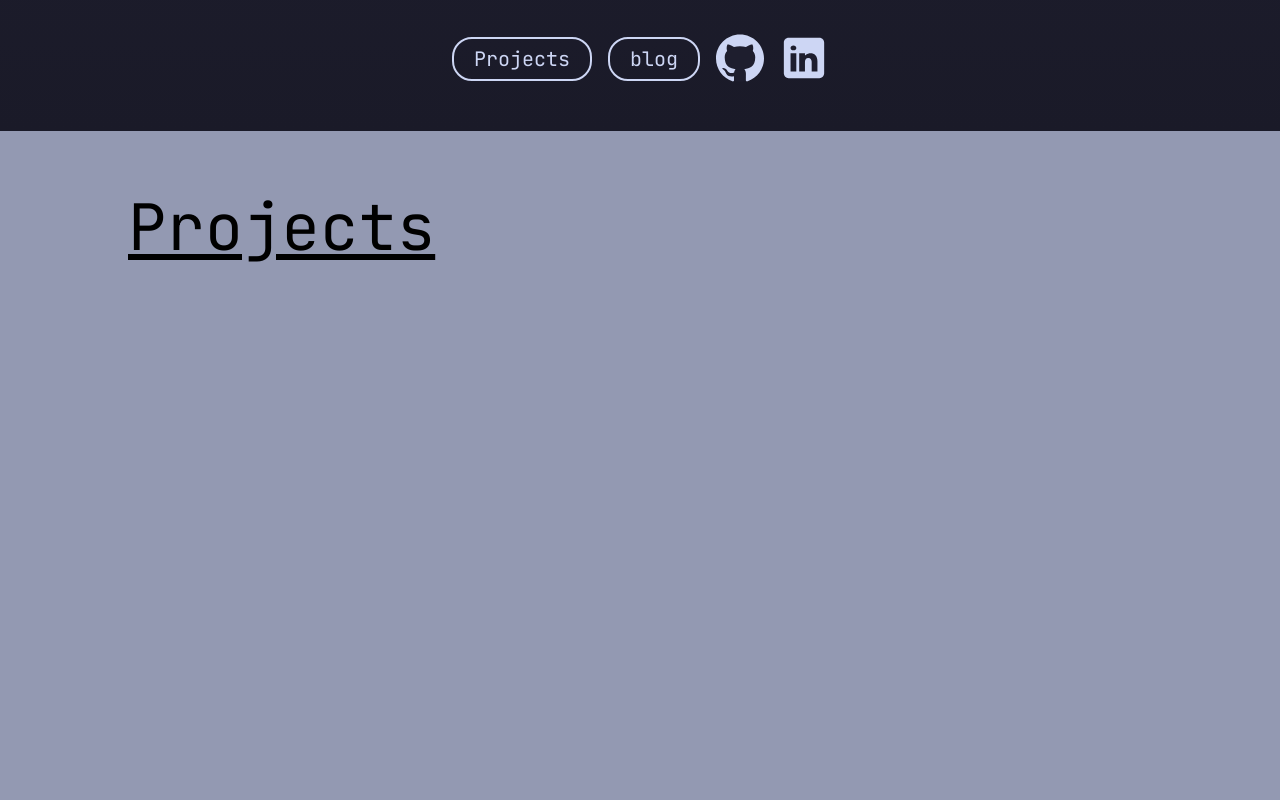
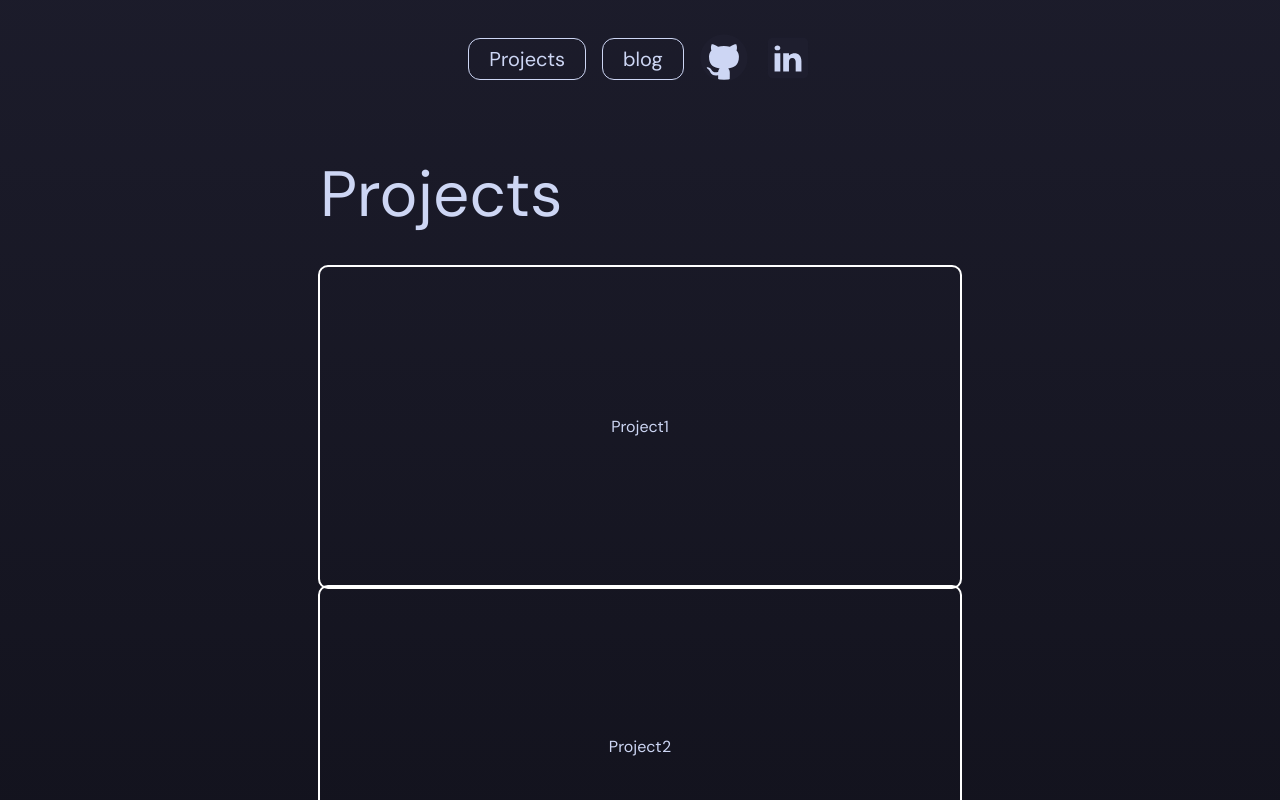
Before and after one commit to anton-oz/portfolio, a React (Vite) app: page / in a window 1280 px wide. Shown: the part 240-1040 px from the top of the page. Built offline with nearby package versions, Linux system fonts and the light colour scheme.

Commit message:
feat: added footer, added project card styling, changed font to DM Sans

```diff
--- a/src/App.tsx
+++ b/src/App.tsx
@@ -12,6 +12,7 @@ export default function App() {
         <Splash />
         <Projects />
       </main>
+      <footer>footer stuff</footer>
     </>
   );
 }
--- a/src/components/projects/Projects.tsx
+++ b/src/components/projects/Projects.tsx
@@ -1,10 +1,25 @@
 import "./projects.css";
 
 export default function Projects() {
+  const projects = [
+    { name: "Project1", img: "" },
+    { name: "Project2", img: "" },
+    { name: "Project3", img: "" },
+    { name: "Project4", img: "" },
+    { name: "Project5", img: "" },
+    { name: "Project6", img: "" },
+  ];
   return (
-    <section id="projects" className="project-container">
+    <section id="projects" className="project-section">
       {" "}
       <h2>Projects</h2>{" "}
+      <div className="project-container">
+        {projects.map(({ name, img }, i) => (
+          <div className="project" style={{ background: img }} key={i}>
+            <h3>{name}</h3>
+          </div>
+        ))}
+      </div>
     </section>
   );
 }
--- a/src/components/projects/projects.css
+++ b/src/components/projects/projects.css
@@ -1,12 +1,45 @@
-.project-container {
+.project-section {
   width: 100vw;
   height: 100vh;
-  background: var(--overlay-2);
+  padding: 0 20vw;
+  display: flex;
+  flex-direction: column;
 }
 
-.project-container h2 {
-  padding: 1em 2em;
-  text-decoration: underline;
-  color: black;
+.project-section h2 {
+  height: fit-content;
+  width: fit-content;
+  padding: 0.5em 1em;
+  color: var(--text);
   font-size: 4em;
 }
+
+.project-container {
+  flex-grow: 1;
+  padding: 0.5em 1em;
+
+  display: flex;
+  flex-wrap: wrap;
+  justify-content: center;
+  align-items: center;
+  column-gap: 5em;
+
+  /* display: grid; */
+  /* grid-template-columns: auto auto; */
+  /* place-items: center; */
+
+  /* border: 1px solid white; */
+  /* border-radius: 0.5rem; */
+}
+
+.project {
+  width: 40rem;
+  height: 20rem;
+
+  display: flex;
+  justify-content: center;
+  align-items: center;
+
+  outline: 2px solid white;
+  border-radius: 0.5rem;
+}
--- a/src/components/splash/splash.css
+++ b/src/components/splash/splash.css
@@ -51,15 +51,15 @@
   svg {
     width: 3em;
     height: 3em;
-    fill: var(--text);
+    fill: var(--base);
     transition: all 200ms;
 
     circle {
-      fill: var(--base);
+      fill: var(--text);
     }
 
     rect {
-      fill: var(--base);
+      fill: var(--text);
       border-radius: 1em;
     }
   }
@@ -73,8 +73,8 @@
     font-size: 1.25em;
     text-align: center;
 
-    border: 2px solid var(--text);
-    border-radius: 1em;
+    border: 1px solid var(--text);
+    border-radius: 0.75rem;
 
     animation-iteration-count: 1;
   }
@@ -89,12 +89,11 @@
   }
 
   .icon-link:hover {
-    transform: scale(1.1);
     svg {
-      fill: var(--base);
+      fill: var(--text);
       circle,
       rect {
-        fill: var(--text);
+        fill: var(--base);
       }
     }
   }
--- a/src/index.css
+++ b/src/index.css
@@ -1,10 +1,11 @@
-@import url("https://fonts.googleapis.com/css2?family=JetBrains+Mono:ital,wght@0,100..800;1,100..800&display=swap");
+@import url("https://fonts.googleapis.com/css2?family=DM+Sans:ital,opsz,wght@0,9..40,100..1000;1,9..40,100..1000&display=swap"); /* @import url("https://fonts.googleapis.com/css2?family=JetBrains+Mono:ital,wght@0,100..800;1,100..800&display=swap"); */
 
 :root {
   /* Default values */
 
   /* font-family: system-ui, Avenir, Helvetica, Arial, sans-serif; */
-  font-family: "JetBrains Mono", monospace;
+  /* font-family: "JetBrains Mono", monospace; */
+  font-family: "DM Sans", sans-serif;
   font-optical-sizing: auto;
   font-size: 16px;
   line-height: 1.5;
@@ -107,6 +108,7 @@ body {
   height: 100%;
 
   display: flex;
+  flex-direction: column;
 }
 
 main {
@@ -116,3 +118,11 @@ main {
   align-items: center;
   flex-grow: 1;
 }
+
+footer {
+  height: 10vh;
+
+  display: flex;
+  justify-content: center;
+  align-items: center;
+}
```
Also changed, not shown: src/svg/github.svg.
